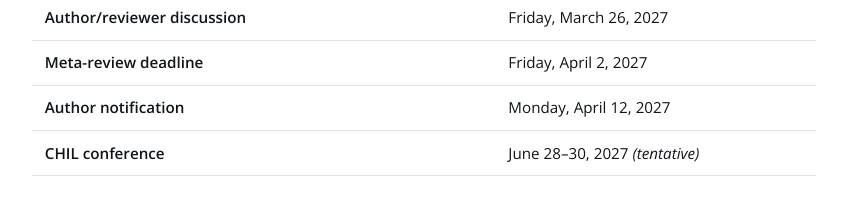
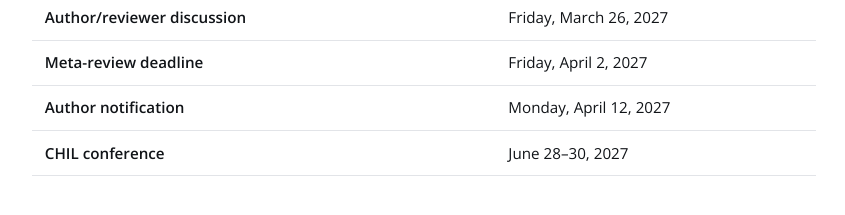
Before and after one commit to ahli-org/chil-website, an Astro site: page /submit/call-for-papers in a window 1280 px wide. Shown: the part 960-1175 px from the top of the page, without its empty margins (216-1061 px from the left). Built offline with nearby package versions, Linux system fonts and the light colour scheme; Astro itself is replaced by a stand-in of ours.

Commit message:
update call-for-papers.md with final dates

```diff
--- a/src/pages/submit/call-for-papers.md
+++ b/src/pages/submit/call-for-papers.md
@@ -20,7 +20,7 @@ The AHLI Conference on Health, Inference, and Learning (CHIL) solicits work acro
 | Author/reviewer discussion | Friday, March 26, 2027 |
 | Meta-review deadline | Friday, April 2, 2027 |
 | Author notification | Monday, April 12, 2027 |
-| CHIL conference | June 28–30, 2027 _(tentative)_ |
+| CHIL conference | June 28–30, 2027 |
 
 ### Topics of Interest
 
```
